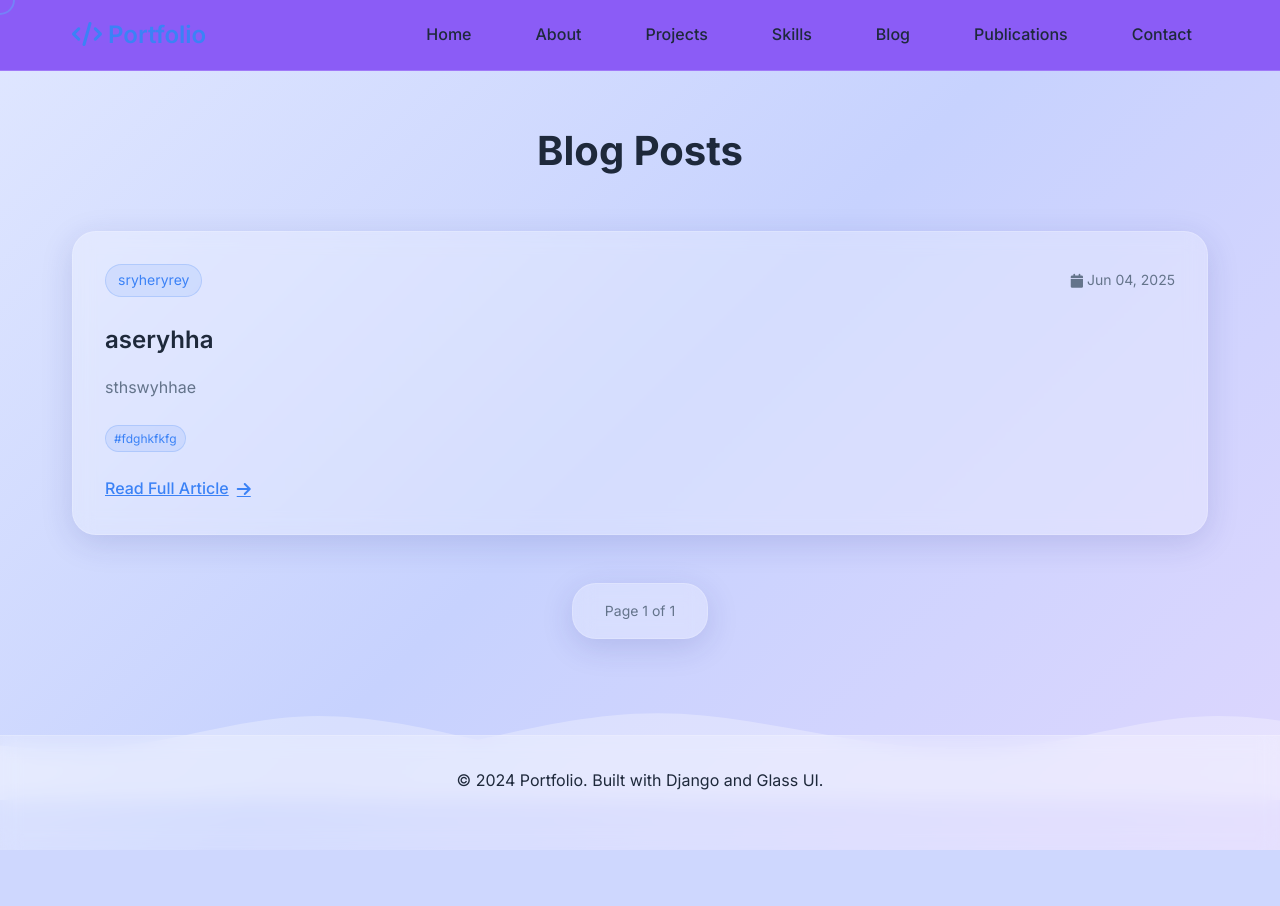
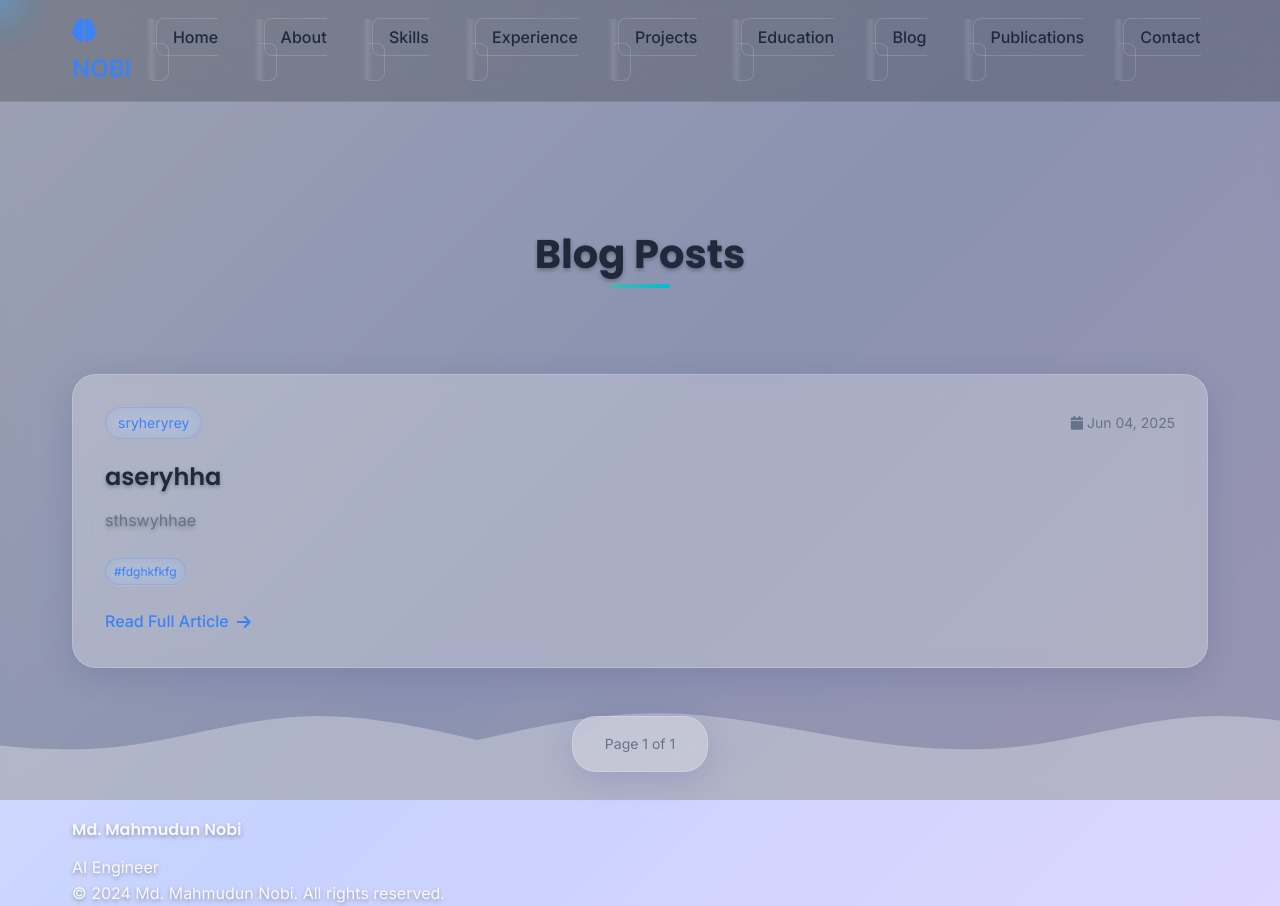
Before and after one commit to Nobi004/nobi_portfolio, a Django app: page /blog/ in a window 1280 px wide. Before the commit the page ends 850 px from the top, so only its background shows below. Run offline with Django 5.2, Linux system fonts and the light colour scheme; data comes from the database, SQL or seed files in the repository.

Commit message:
Update base.html

```diff
--- a/ai_portfolio/portfolio/templates/base.html
+++ b/ai_portfolio/portfolio/templates/base.html
@@ -3,46 +3,76 @@
 <head>
     <meta charset="UTF-8">
     <meta name="viewport" content="width=device-width, initial-scale=1.0">
-    <meta name="description" content="Portfolio - Modern Glass Design">
-    <title>{% block title %}Portfolio{% endblock %}</title>
+    <meta name="description" content="Md. Mahmudun Nobi - AI Engineer Portfolio">
+    <meta name="keywords" content="AI Engineer, Machine Learning, Deep Learning, Neural Networks">
+    <meta name="author" content="Md. Mahmudun Nobi">
+    <title>{% block title %}Md. Mahmudun Nobi - AI Engineer{% endblock %}</title>
 
     {% load static %}
 
-    <!-- Fonts -->
+    <!-- Favicon (optional) -->
+    <link rel="icon" type="image/png" href="{% static 'images/favicon.png' %}">
+
+    <!-- Google Fonts -->
     <link rel="preconnect" href="https://fonts.googleapis.com">
     <link rel="preconnect" href="https://fonts.gstatic.com" crossorigin>
-    <link href="https://fonts.googleapis.com/css2?family=Inter:wght@300;400;500;600;700&display=swap" rel="stylesheet">
+    <link href="https://fonts.googleapis.com/css2?family=Poppins:wght@300;400;500;600;700&family=Open+Sans:wght@300;400;500;600&display=swap" rel="stylesheet">
 
-    <!-- Icons -->
+    <!-- Font Awesome Icons -->
     <link rel="stylesheet" href="https://cdnjs.cloudflare.com/ajax/libs/font-awesome/6.4.0/css/all.min.css">
 
-    <!-- Custom CSS -->
+    <!-- CSS Files in Correct Order -->
+    <!-- 1. Base styles and utilities -->
+    <link rel="stylesheet" href="{% static 'css/style.css' %}">
+
+    <!-- 4. Wave animations (optional) -->
+    <link rel="stylesheet" href="{% static 'css/waves.css' %}">
+    <link rel="stylesheet" href="{% static 'css/utilities.css' %}">
+
+    <!-- 2. Glassmorphism base -->
+    <link rel="stylesheet" href="{% static 'css/glassmorphism.css' %}">
+
+    <!-- 3. Crystal Glass Theme (Main theme - this overrides others) -->
+    <link rel="stylesheet" href="{% static 'css/crystal_glass_css.css' %}">
+
+
+
+    <!-- 5. Additional enhancements -->
+    <link rel="stylesheet" href="{% static 'css/enhancements.css' %}">
+
+    <!-- 6. Glass animation (optional) -->
     <link rel="stylesheet" href="{% static 'css/glass.css' %}">
+
+    <!-- 7. ai_portfolio animations (optional) -->
+    <!-- <link rel="stylesheet" href="{% static 'css/ai_portfolio.css' %}"> -->
 
     {% block extra_css %}{% endblock %}
 </head>
 <body>
-    <!-- Wave Background -->
+    <!-- Background Effects -->
+    <div class="animated-bg"></div>
+
+    <!-- Wave Background (Optional - you can remove if you don't want waves) -->
     <div class="wave-container">
         <div class="wave"></div>
     </div>
 
-    <!-- Cursor Trail -->
-    <div class="cursor-trail" id="cursorTrail"></div>
-
     <!-- Navigation -->
-    <nav class="navbar">
+    <nav class="navbar-glass">
         <div class="container">
             <div class="nav-wrapper">
                 <a href="{% url 'home' %}" class="logo">
-                    <i class="fas fa-code"></i> Portfolio
+                    <i class="fas fa-brain"></i>
+                     NOBI
                 </a>
 
                 <ul class="nav-menu" id="navMenu">
                     <li><a href="{% url 'home' %}" class="nav-link">Home</a></li>
                     <li><a href="{% url 'about' %}" class="nav-link">About</a></li>
+                    <li><a href="{% url 'skills' %}" class="nav-link">Skills</a></li>
+                    <li><a href="{% url 'experience' %}" class="nav-link">Experience</a></li>
                     <li><a href="{% url 'projects' %}" class="nav-link">Projects</a></li>
-                    <li><a href="{% url 'skills' %}" class="nav-link">Skills</a></li>
+                    <li><a href="{% url 'education' %}" class="nav-link">Education</a></li>
                     <li><a href="{% url 'blog' %}" class="nav-link">Blog</a></li>
                     <li><a href="{% url 'publications' %}" class="nav-link">Publications</a></li>
                     <li><a href="{% url 'contact' %}" class="nav-link">Contact</a></li>
@@ -57,47 +87,65 @@
         </div>
     </nav>
 
-    <!-- Messages -->
+    <!-- Messages/Notifications -->
     {% if messages %}
-    <div class="container mt-2">
+    <div class="messages-container">
         {% for message in messages %}
-        <div class="glass message message-{{ message.tags }}">
-            <i class="fas fa-info-circle"></i> {{ message }}
+        <div class="glass-message message-{{ message.tags }} animate-slide-in">
+            <i class="fas fa-{% if message.tags == 'success' %}check-circle{% elif message.tags == 'error' %}exclamation-circle{% else %}info-circle{% endif %}"></i>
+            <span>{{ message }}</span>
+            <button class="message-close" onclick="this.parentElement.remove()">
+                <i class="fas fa-times"></i>
+            </button>
         </div>
         {% endfor %}
     </div>
     {% endif %}
 
     <!-- Main Content -->
-    <main>
+    <main class="main-content">
         {% block content %}{% endblock %}
     </main>
 
     <!-- Footer -->
-    <footer class="footer">
+    <footer class="footer-glass">
         <div class="container">
-            <p>&copy; 2024 Portfolio. Built with Django and Glass UI.</p>
-            <div class="social-links mt-2">
+            <div class="footer-content">
+                <div class="footer-section">
+                    <h4 class="footer-title">Md. Mahmudun Nobi</h4>
+                    <p class="footer-subtitle">AI Engineer</p>
+                    <div class="social-links">
                         {% if profile.github_url %}
-                <a href="{{ profile.github_url }}" target="_blank" class="social-link">
+                        <a href="{{ profile.github_url }}" target="_blank" class="social-link" aria-label="GitHub">
                             <i class="fab fa-github"></i>
                         </a>
                         {% endif %}
                         {% if profile.linkedin_url %}
-                <a href="{{ profile.linkedin_url }}" target="_blank" class="social-link">
+                        <a href="{{ profile.linkedin_url }}" target="_blank" class="social-link" aria-label="LinkedIn">
                             <i class="fab fa-linkedin"></i>
                         </a>
                         {% endif %}
                         {% if profile.twitter_url %}
-                <a href="{{ profile.twitter_url }}" target="_blank" class="social-link">
+                        <a href="{{ profile.twitter_url }}" target="_blank" class="social-link" aria-label="Twitter">
                             <i class="fab fa-twitter"></i>
+                        </a>
+                        {% endif %}
+                        {% if profile.email %}
+                        <a href="mailto:{{ profile.email }}" class="social-link" aria-label="Email">
+                            <i class="fas fa-envelope"></i>
                         </a>
                         {% endif %}
                     </div>
                 </div>
+
+                <div class="footer-bottom">
+                    <p>&copy; 2024 Md. Mahmudun Nobi. All rights reserved.</p>
+                </div>
+            </div>
+        </div>
     </footer>
 
-    <!-- Minimal JavaScript -->
+    <!-- JavaScript -->
     <script>
         // Mobile Menu Toggle
         const hamburger = document.getElementById('hamburger');
@@ -105,102 +153,158 @@
 
         hamburger.addEventListener('click', () => {
             navMenu.classList.toggle('active');
+            hamburger.classList.toggle('active');
         });
 
-        // Cursor Trail Effect
-        const cursor = document.getElementById('cursorTrail');
-        let mouseX = 0, mouseY = 0;
-        let cursorX = 0, cursorY = 0;
-
-        document.addEventListener('mousemove', (e) => {
-            mouseX = e.clientX;
-            mouseY = e.clientY;
+        // Close menu when clicking outside
+        document.addEventListener('click', (e) => {
+            if (!hamburger.contains(e.target) && !navMenu.contains(e.target)) {
+                navMenu.classList.remove('active');
+                hamburger.classList.remove('active');
+            }
         });
 
-        function animateCursor() {
-            cursorX += (mouseX - cursorX) * 0.1;
-            cursorY += (mouseY - cursorY) * 0.1;
+        // Smooth scroll for anchor links
+        document.querySelectorAll('a[href^="#"]').forEach(anchor => {
+            anchor.addEventListener('click', function (e) {
+                e.preventDefault();
+                const target = document.querySelector(this.getAttribute('href'));
+                if (target) {
+                    target.scrollIntoView({
+                        behavior: 'smooth',
+                        block: 'start'
+                    });
+                }
+            });
+        });
 
-            cursor.style.left = cursorX + 'px';
-            cursor.style.top = cursorY + 'px';
+        // Auto-hide messages after 5 seconds
+        const messages = document.querySelectorAll('.glass-message');
+        messages.forEach(msg => {
+            setTimeout(() => {
+                msg.style.animation = 'slideOut 0.5s ease forwards';
+                setTimeout(() => msg.remove(), 500);
+            }, 5000);
+        });
 
-            requestAnimationFrame(animateCursor);
+        // Add scroll effect to navbar
+        let lastScroll = 0;
+        window.addEventListener('scroll', () => {
+            const navbar = document.querySelector('.navbar-glass');
+            const currentScroll = window.pageYOffset;
+
+            if (currentScroll > 50) {
+                navbar.style.background = 'rgba(255, 255, 255, 0.15)';
+                navbar.style.backdropFilter = 'blur(25px)';
+            } else {
+                navbar.style.background = 'rgba(255, 255, 255, 0.1)';
+                navbar.style.backdropFilter = 'blur(20px)';
             }
 
-        animateCursor();
-
-        // Water Drop Effect on Click
-        document.addEventListener('click', (e) => {
-            if (e.target.tagName === 'A' || e.target.tagName === 'BUTTON') return;
-
-            const drop = document.createElement('div');
-            drop.className = 'water-drop';
-            drop.style.left = e.clientX + 'px';
-            drop.style.top = e.clientY + 'px';
-            document.body.appendChild(drop);
-
-            setTimeout(() => drop.remove(), 600);
-        });
-
-        // Auto-hide messages
-        const messages = document.querySelectorAll('.message');
-        messages.forEach(msg => {
-            setTimeout(() => {
-                msg.style.opacity = '0';
-                setTimeout(() => msg.remove(), 300);
-            }, 5000);
+            lastScroll = currentScroll;
         });
     </script>
 
+        <!-- JS Files -->
+    <script src="{% static 'js/main.js' %}"></script>
+    <script src="{% static 'js/enhancements.js' %}"></script>
+    <script src="{% static 'js/glassmorphism.js' %}"></script>
+
+    <script src="{% static 'js/ai_animations.js' %}"></script>
+
+    <!-- Additional Page-specific JavaScript -->
     {% block extra_js %}{% endblock %}
 </body>
 </html>
 
 <style>
-/* Additional styles for base template */
-.hamburger {
-    display: none;
+/* Critical inline styles for proper layout */
+.main-content {
+    padding-top: 80px; /* Space for fixed navbar */
+    min-height: calc(100vh - 200px);
 }
 
-.message {
-    padding: var(--space-sm) var(--space-md);
-    margin-bottom: var(--space-sm);
+.messages-container {
+    position: fixed;
+    top: 90px;
+    right: 20px;
+    z-index: 1100;
+    max-width: 400px;
+}
+
+.glass-message {
+    background: rgba(255, 255, 255, 0.15);
+    backdrop-filter: blur(20px);
+    -webkit-backdrop-filter: blur(20px);
+    border: 1px solid rgba(255, 255, 255, 0.18);
+    border-radius: 12px;
+    padding: 1rem 1.5rem;
+    margin-bottom: 1rem;
     display: flex;
     align-items: center;
-    gap: var(--space-sm);
-    transition: opacity 0.3s ease;
+    gap: 0.75rem;
+    box-shadow: 0 8px 32px rgba(31, 38, 135, 0.15);
+    animation: slideIn 0.3s ease;
+}
+
+.message-close {
+    background: none;
+    border: none;
+    color: rgba(26, 26, 26, 0.6);
+    cursor: pointer;
+    margin-left: auto;
+    padding: 0.25rem;
+    transition: all 0.3s ease;
+}
+
+.message-close:hover {
+    color: rgba(26, 26, 26, 1);
 }
 
 .message-success {
-    border-left: 4px solid #10b981;
-    background: rgba(16, 185, 129, 0.1);
+    border-left: 4px solid #4DB6AC;
 }
 
 .message-error {
     border-left: 4px solid #ef4444;
-    background: rgba(239, 68, 68, 0.1);
 }
 
-.social-links {
-    display: flex;
-    gap: var(--space-md);
-    justify-content: center;
+.message-info {
+    border-left: 4px solid #00BCD4;
 }
 
-.social-link {
-    color: var(--text-secondary);
-    font-size: 1.5rem;
-    transition: all 0.3s ease;
+@keyframes slideIn {
+    from {
+        transform: translateX(100%);
+        opacity: 0;
+    }
+    to {
+        transform: translateX(0);
+        opacity: 1;
+    }
 }
 
-.social-link:hover {
-    color: var(--primary);
-    transform: translateY(-3px);
+@keyframes slideOut {
+    from {
+        transform: translateX(0);
+        opacity: 1;
+    }
+    to {
+        transform: translateX(100%);
+        opacity: 0;
+    }
 }
 
+/* Mobile Responsive */
 @media (max-width: 768px) {
-    .hamburger {
-        display: block;
+    .messages-container {
+        left: 20px;
+        right: 20px;
+        max-width: none;
+    }
+
+    .main-content {
+        padding-top: 70px;
     }
 }
 </style>
```
Lines whose indentation alone changed are shown as unchanged.
